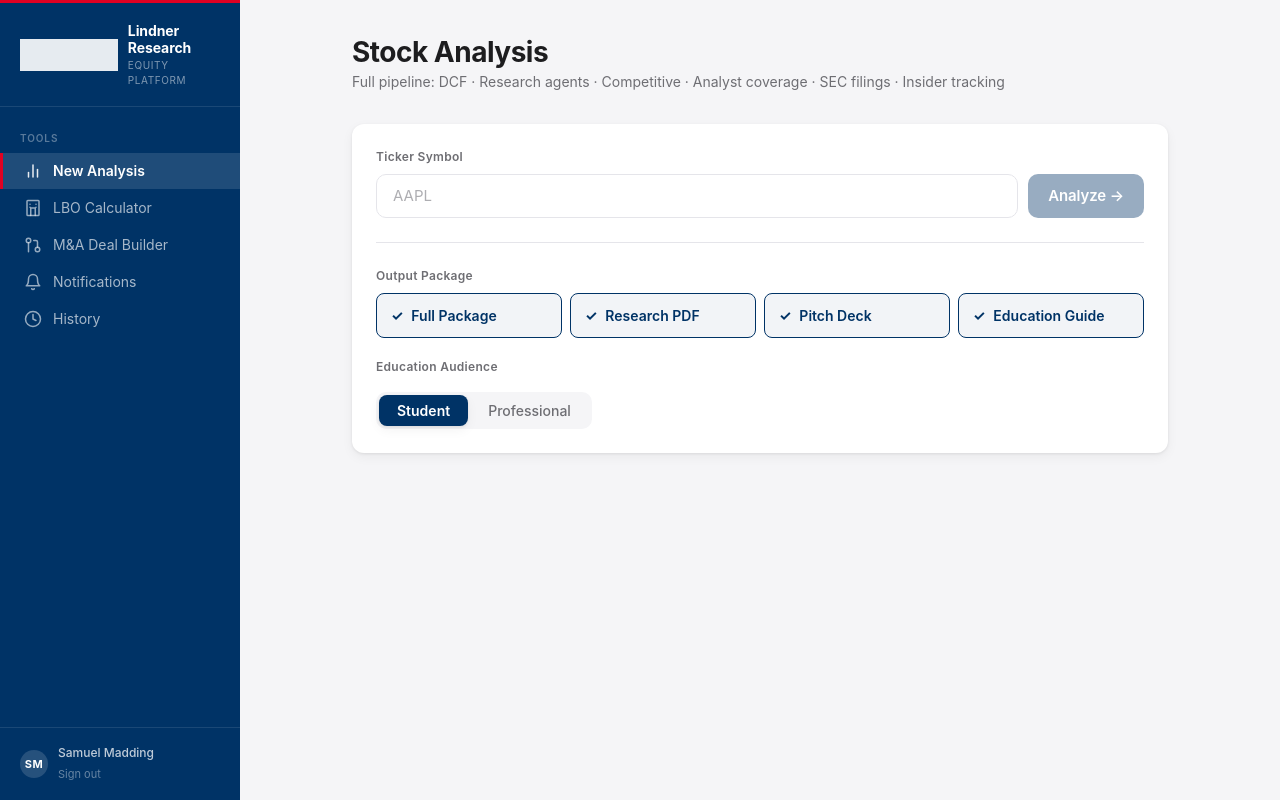
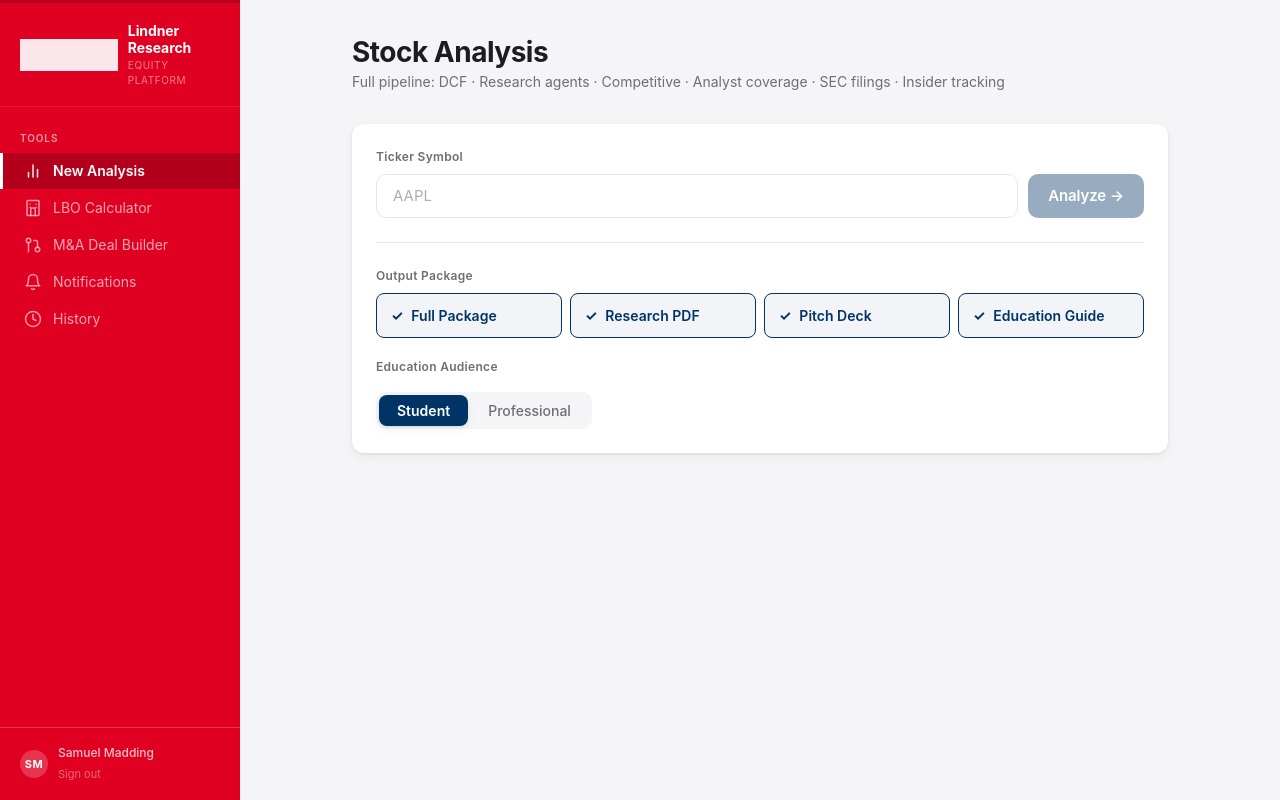
Before and after one commit to maddinsd/portfolio-analyzer, a Flask app: template web/templates/index.html in a window 1280 px wide. Run offline with Flask 3, Linux system fonts and the light colour scheme; the template is opened without the code that fills it, so the values that code supplies are empty; some web fonts are replaced.

Commit message:
Sidebar: UC red background, logo fix via /assets/ route
Add Flask /assets/ route to serve project-root assets/ directory. Update
logo src to /assets/uc_logo.png in app.js and login.html. Change sidebar
background from navy to UC red (#E00122) with dark-overlay hover/active
states, white active border, and adjusted avatar/divider opacity.

Co-Authored-By: Claude Sonnet 4.6 <noreply@anthropic.com>

```diff
--- a/web/app.py
+++ b/web/app.py
@@ -13,7 +13,8 @@ from pathlib import Path
 
 from dotenv import load_dotenv
 from flask import (Flask, Response, jsonify, make_response, redirect,
-                   render_template, request, send_file, stream_with_context)
+                   render_template, request, send_file, send_from_directory,
+                   stream_with_context)
 from flask_cors import CORS
 
 # ── Paths & environment ───────────────────────────────────────────────────────
@@ -45,6 +46,12 @@ def require_auth(f):
             return redirect("/login")
         return f(*args, **kwargs)
     return decorated
+
+# ── Assets (project-root assets/ dir) ────────────────────────────────────────
+@app.route("/assets/<path:filename>")
+def serve_assets(filename):
+    assets_dir = os.path.join(os.path.dirname(os.path.dirname(os.path.abspath(__file__))), "assets")
+    return send_from_directory(assets_dir, filename)
 
 # ── Pages ─────────────────────────────────────────────────────────────────────
 @app.route("/")
--- a/web/static/app.js
+++ b/web/static/app.js
@@ -929,7 +929,7 @@ function Sidebar({ page, onNavigate }) {
     <nav className="sidebar">
       <div className="sidebar-logo">
         <div className="logo-uc-mark">
-          <img src="/static/uc_logo.png" alt="UC" onError={(e) => e.target.style.display='none'} />
+          <img src="/assets/uc_logo.png" alt="UC" onError={(e) => e.target.style.display='none'} />
         </div>
         <div className="logo-text">
           <h2>Lindner Research</h2>
--- a/web/static/styles.css
+++ b/web/static/styles.css
@@ -57,11 +57,11 @@ body {
 .sidebar {
   width: var(--sidebar-w);
   min-width: var(--sidebar-w);
-  background: var(--navy);
+  background: var(--red);
   display: flex;
   flex-direction: column;
   overflow: hidden;
-  border-top: 3px solid var(--red);
+  border-top: 3px solid rgba(0,0,0,0.18);
 }
 
 .sidebar-logo {
@@ -112,7 +112,7 @@ body {
 .nav-section-label {
   font-size: 10px;
   font-weight: 600;
-  color: rgba(255,255,255,0.35);
+  color: rgba(255,255,255,0.6);
   letter-spacing: 0.9px;
   text-transform: uppercase;
   padding: 16px 20px 6px;
@@ -134,13 +134,13 @@ body {
 }
 
 .nav-item:hover {
-  background: rgba(255,255,255,0.08);
+  background: rgba(0,0,0,0.15);
   color: rgba(255,255,255,0.9);
 }
 
 .nav-item.active {
-  background: rgba(255,255,255,0.12);
-  border-left-color: var(--red);
+  background: rgba(0,0,0,0.20);
+  border-left-color: #FFFFFF;
   color: #FFFFFF;
   font-weight: 600;
 }
@@ -158,7 +158,7 @@ body {
 
 .sidebar-footer {
   padding: 16px 20px;
-  border-top: 1px solid rgba(255,255,255,0.1);
+  border-top: 1px solid rgba(255,255,255,0.2);
   display: flex;
   align-items: center;
   gap: 10px;
@@ -168,7 +168,7 @@ body {
   width: 28px;
   height: 28px;
   min-width: 28px;
-  background: rgba(255,255,255,0.15);
+  background: rgba(255,255,255,0.2);
   border-radius: 50%;
   display: flex;
   align-items: center;
@@ -1114,7 +1114,7 @@ input[type="range"]::-moz-range-thumb {
 
   .nav-item.active {
     border-left: none;
-    border-top-color: var(--red);
+    border-top-color: rgba(255,255,255,0.9);
   }
 
   .nav-icon {
--- a/web/templates/login.html
+++ b/web/templates/login.html
@@ -283,7 +283,7 @@
       <div class="login-inner">
 
         <div class="login-logo">
-          <img src="/static/uc_logo.png" class="login-uc-shield" alt="UC Logo" onerror="this.style.display='none'">
+          <img src="/assets/uc_logo.png" class="login-uc-shield" alt="UC Logo" onerror="this.style.display='none'">
           <div class="login-logo-text">
             <h1>Lindner Research</h1>
             <p>University of Cincinnati</p>
```
